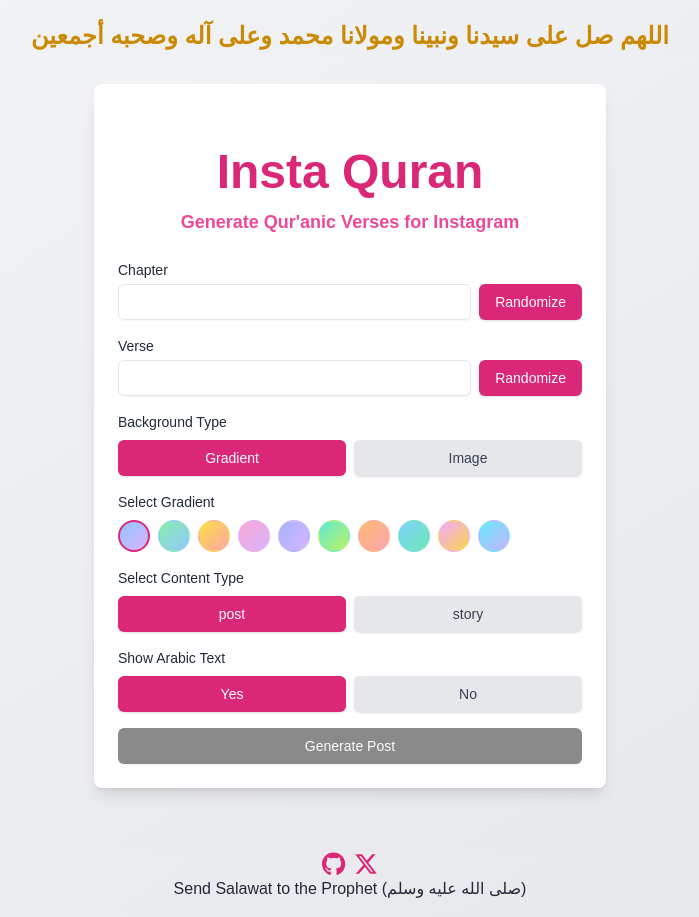
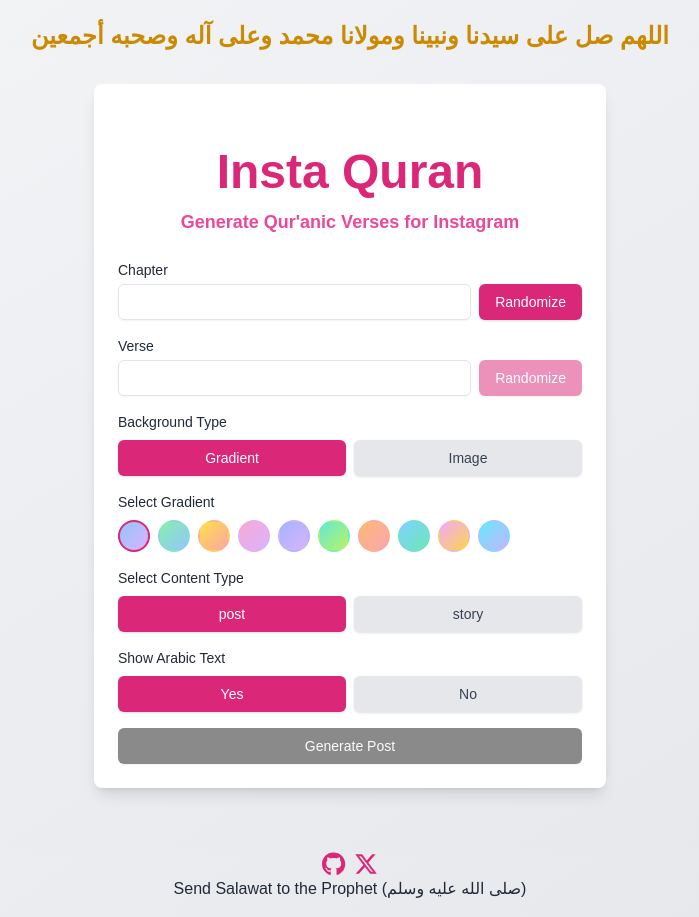
Before and after one commit to mogheess/instaquran, a Next.js app: page / in a window 1280 px wide. Shown: the whole page, without its empty margins (290-989 px from the left). Built offline with nearby package versions, Linux system fonts and the light colour scheme.

Commit message:
fix: disable verse randomize button if no chapter input

```diff
--- a/components/QuranVerse.js
+++ b/components/QuranVerse.js
@@ -305,6 +305,7 @@ const QuranPostGenerator = () => {
                   className={`${verseError && "border-2 border-red-600"} duration-0 text-gray-800`}
                 />
                 <Button
+                  disabled={!chapter}
                   className="bg-pink-600 text-white"
                   onClick={setRandomVerse}
                 >
```
